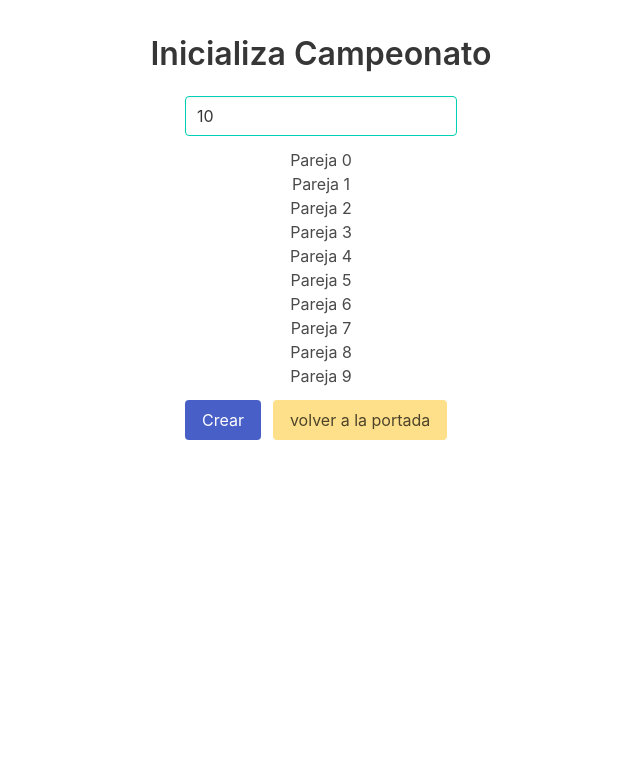
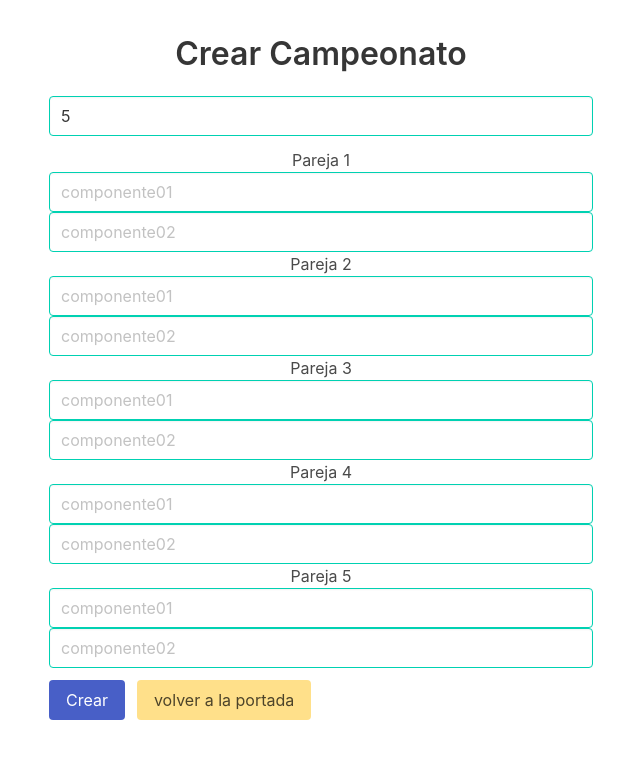
Before and after one commit to AntonioDiaz/deploy_s3, a React (Create React App) app: page /init in a window 1280 px wide. Shown: the top 758 px of the page, without its empty margins (319-959 px from the left). Built offline with nearby package versions, Linux system fonts and the light colour scheme.

Commit message:
init functionality 02

```diff
--- a/src/pages/Init.js
+++ b/src/pages/Init.js
@@ -6,22 +6,36 @@ class TeamsList extends Component {
 
     UNSAFE_componentWillReceiveProps(nextProps) {
         this.setState({
-            num_teams: parseInt(nextProps.num_parejas)
+            num_teams: parseInt(nextProps.num_parejas===""?0:nextProps.num_parejas)
         })
     }
 
     render() {
         console.log("render numero parejas" + this.state.num_teams);
+        if (this.state.num_teams==null || this.state.num_teams===0)
+            return ""
         var myArray = Array.from(Array(this.state.num_teams).keys())
-        console.log(myArray.length)
-        return myArray.map((e, index) => {return <div key={index}>Pareja {index}</div>})
+        return myArray.map((e, index) => {
+            return (
+                <div key={index}>
+                    Pareja {index +1}
+                    <div className="control">
+                        <input className="input is-primary" type="text" placeholder="componente01"
+                            value={this.state.num_parejas} name="member">
+                            </input>
+                        <input className="input is-primary" type="text" placeholder="componente02"
+                            value={this.state.num_parejas} name="member">
+                            </input>
+                    </div>
+                </div>)
+        })
 
     }
 }
 
 export class Init extends Component {
     state = {
-        num_parejas: 10,
+        num_parejas: 5,
         parejas: []
     }
 
@@ -32,13 +46,19 @@ export class Init extends Component {
 
     _handleSubmit = (e) => {
         e.preventDefault()
-        alert('submit')
+        let namesList = Array.from(document.getElementsByName("member")).map(x => x.value).filter(x=>x!=="")
+        if (namesList.length!==this.state.num_parejas*2) {
+            alert ("faltan nombres")
+            return
+        }
+
+        alert('submit ')
     }
 
     render() {
         return (
         <div>
-            <h2 className='title'>Inicializa Campeonato</h2>
+            <h2 className='title'>Crear Campeonato</h2>
             <div className='SearchForm-wrapper'>
             <form onSubmit={this._handleSubmit}>
                 <div className="field">
```
